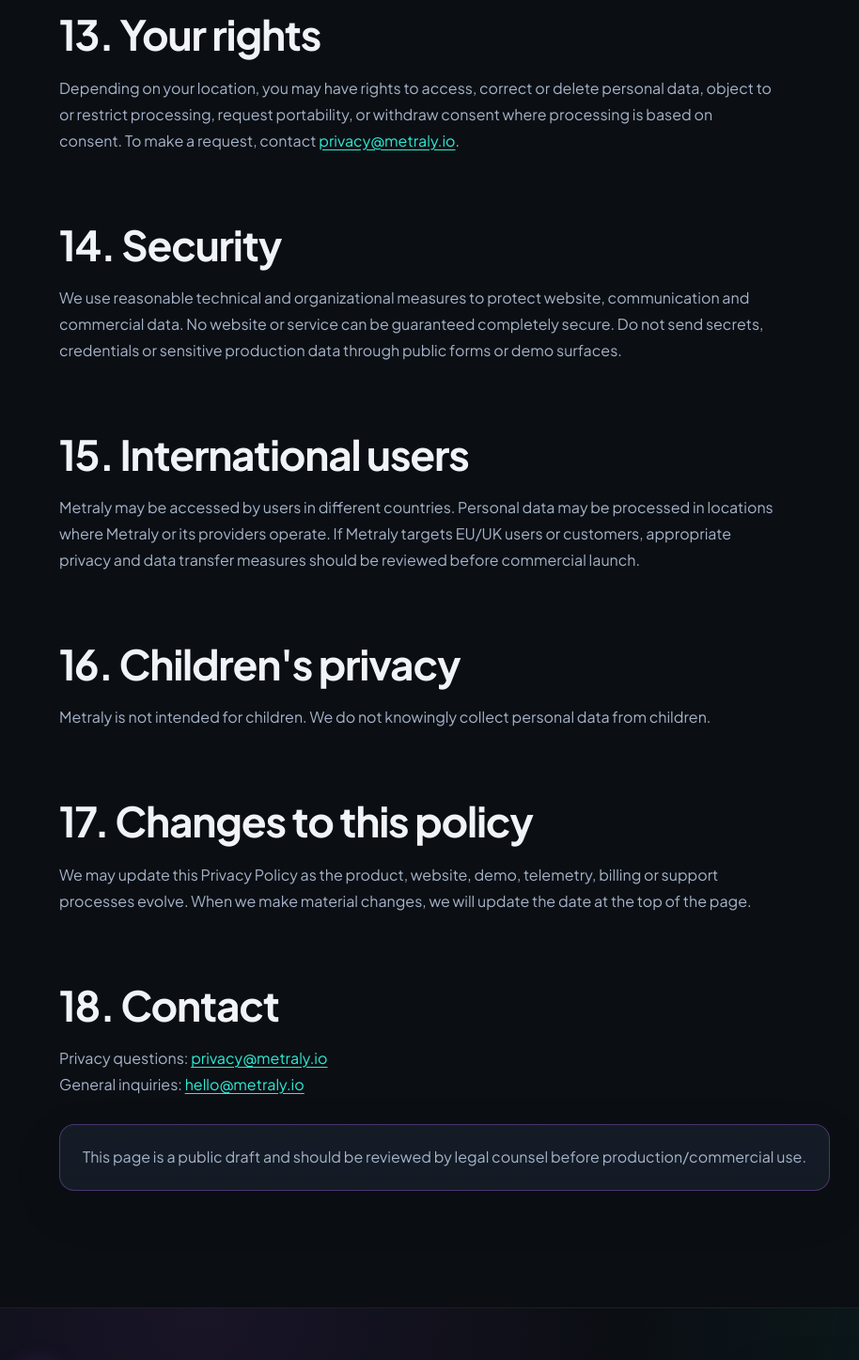
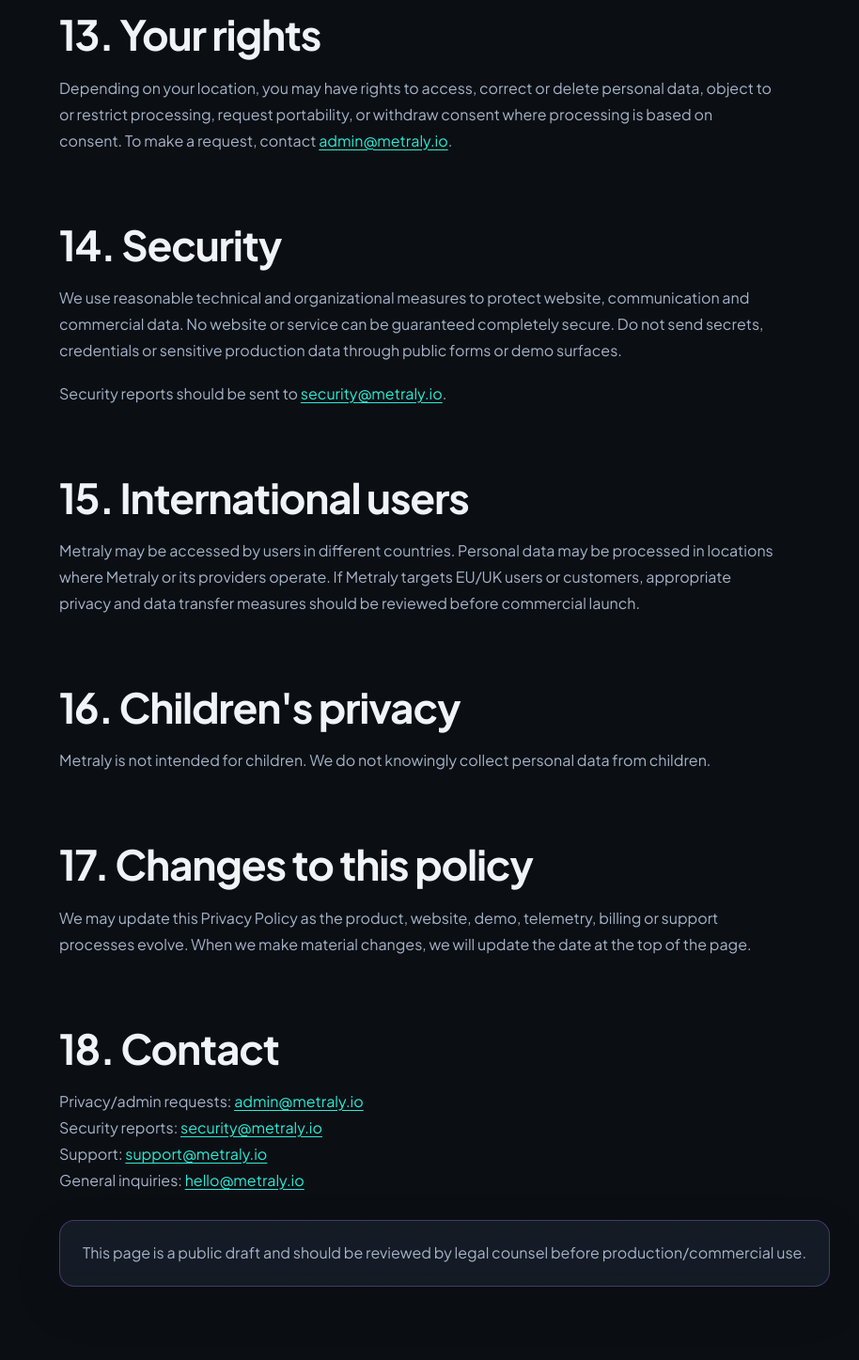
Before and after one commit to getmetraly/website, a Next.js app: page /privacy in a window 1280 px wide. Shown: the part 6485-7932 px from the top of the page at 94% size, without its empty margins (17-931 px from the left). Built offline with nearby package versions, Linux system fonts and the light colour scheme.

Commit message:
website: use verified metraly.io contact aliases in privacy page

```diff
--- a/app/privacy/page.tsx
+++ b/app/privacy/page.tsx
@@ -237,7 +237,7 @@
             Depending on your location, you may have rights to access, correct or
             delete personal data, object to or restrict processing, request
             portability, or withdraw consent where processing is based on consent.
-            To make a request, contact <a href="mailto:privacy@metraly.io">privacy@metraly.io</a>.
+            To make a request, contact <a href="mailto:admin@metraly.io">admin@metraly.io</a>.
           </p>
 
           <h2>14. Security</h2>
@@ -246,6 +246,9 @@
             website, communication and commercial data. No website or service can
             be guaranteed completely secure. Do not send secrets, credentials or
             sensitive production data through public forms or demo surfaces.
+          </p>
+          <p>
+            Security reports should be sent to <a href="mailto:security@metraly.io">security@metraly.io</a>.
           </p>
 
           <h2>15. International users</h2>
@@ -271,7 +274,11 @@
 
           <h2>18. Contact</h2>
           <p>
-            Privacy questions: <a href="mailto:privacy@metraly.io">privacy@metraly.io</a>
+            Privacy/admin requests: <a href="mailto:admin@metraly.io">admin@metraly.io</a>
+            <br />
+            Security reports: <a href="mailto:security@metraly.io">security@metraly.io</a>
+            <br />
+            Support: <a href="mailto:support@metraly.io">support@metraly.io</a>
             <br />
             General inquiries: <a href="mailto:hello@metraly.io">hello@metraly.io</a>
           </p>
```
